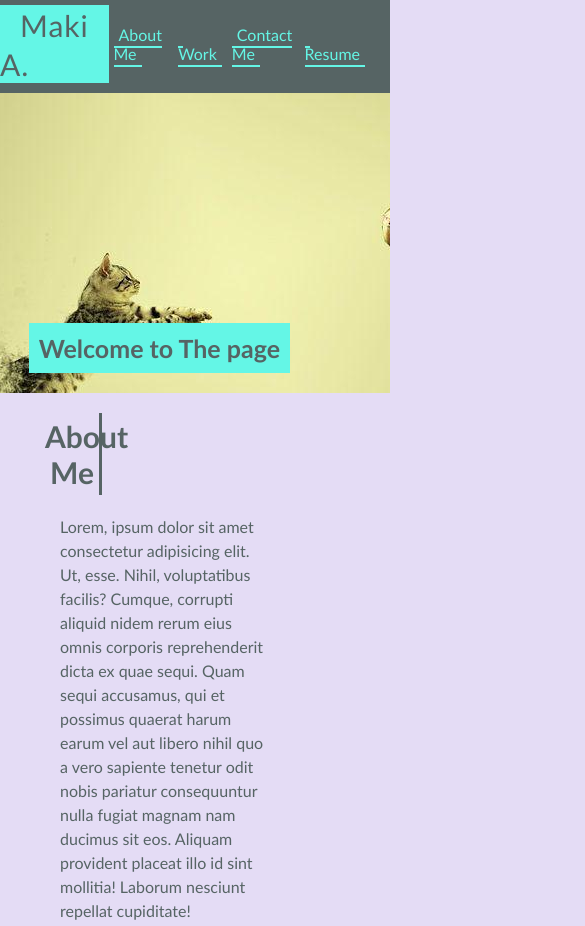
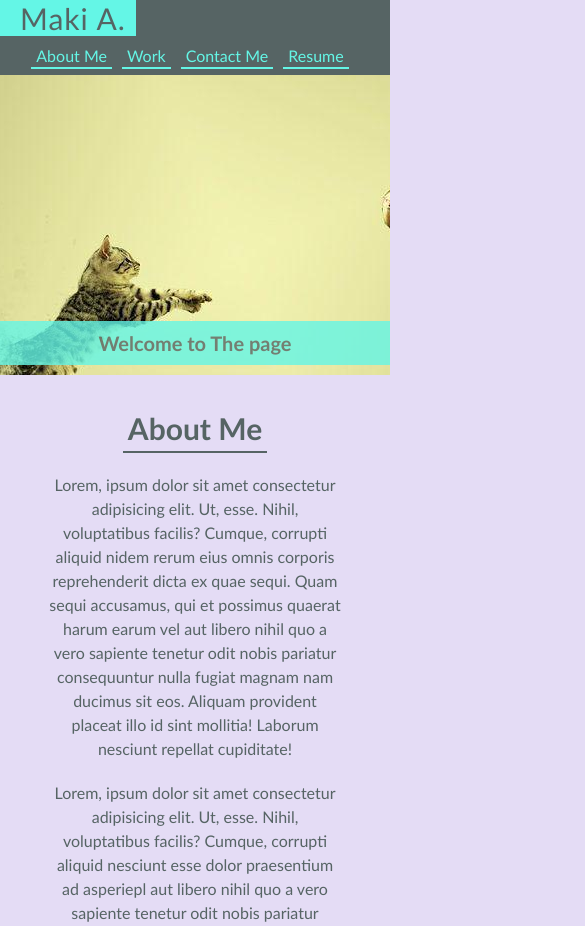
Before and after one commit to Makispear/Learnantino, a plain HTML site: page index.html in a window 390 px wide. Shown: the top 926 px of the page, 585 px wide, since content can reach past the window. Drawn offline with Linux system fonts and the light colour scheme.

Commit message:
media queries for about and work section 768px

```diff
--- a/assets/css/styles.css
+++ b/assets/css/styles.css
@@ -372,13 +372,16 @@ footer {
 
 .footer-links ul {
     display: flex;
-    justify-content: space-between;
+    flex-wrap: wrap;
+    justify-content: center;
     align-items: center;
     width: 100%;
 }
 
 .footer-links ul li {
     list-style: none;
+    padding: 10px 20px;
+
 }
 
 .footer-links ul li a {
@@ -484,9 +487,105 @@ footer {
         background-position: center;
         background-size: cover;
     }
+
+    /* contact section  */
+    footer h2 {
+        font-size: 30px;
+    }
+
+    .footer-links ul {
+        flex-direction: row;
+    }
+
+    .footer-links ul li {
+        flex-wrap: wrap;
+        padding: 30px;
+    }
 }
 
 @media screen and (max-width: 768px) {
+    /* header section  */
+    header {
+        flex-direction: column;
+        align-items: center;
+        padding: 0;
+    }
+
+    header div {
+        align-self: start;
+    }
+
+    nav {
+        margin: 10px;
+    }
+
+    header h1 {
+        font-size: 25px;
+    }
+    /* hero section  */
+    .hero-section div {
+        right: 20px;
+    }
+
+    .hero-section div {
+        position: absolute;
+        margin: 0 auto;
+        right: 0;
+        left: 0;
+        bottom: 10px;
+        opacity: 0.8;
+        text-align: center;
+    }
+
+    .hero-section div h2 {
+        opacity: 1;
+    }
+
+    .hero-section div h2 {
+        font-size: 20px;
+    }
+
+    /* main section  */
+    main {
+        margin: 0;
+        padding: 0;
+    }
+
+    /* about section  */
+
+    section {
+        flex-direction: column;
+        justify-content: center;
+        padding: 10px;
+    }
+
+    .section-title {
+        width: auto;
+        text-align: center;
+        border-bottom: 2px solid;
+        border-right: none;
+    }
+
+    .about-section, .work-section, footer {
+        align-items: center;
+        padding: 0;
+        margin: 30px 0px;
+    }
+
+    .section-title h2 {
+        text-align: center;
+    }
+
+    .para {
+        text-align: center;
+        padding: 0;
+        margin: 0;
+    }
+
+    .about-section p {
+        margin: 0;
+        padding: 10px 0px;
+    }
 
 }
 
--- a/index.html
+++ b/index.html
@@ -76,7 +76,7 @@
                 </div>
             </div>
     </section>
-    <footer class="contact-section" id="contact-section">
+    <footer id="contact-section">
             <div class="section-title">
                 <h2>Contact Me</h2>
             </div>
```
